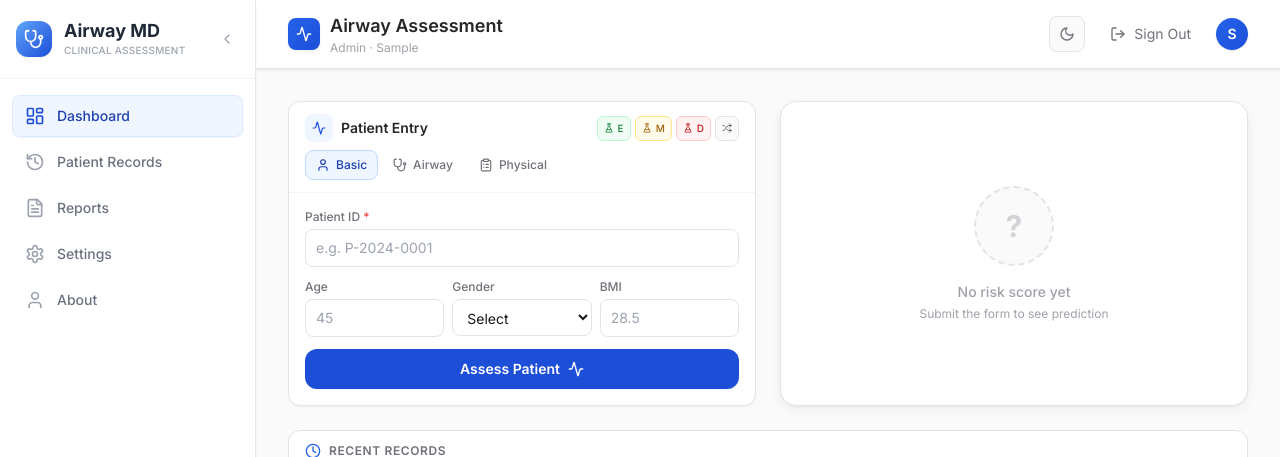
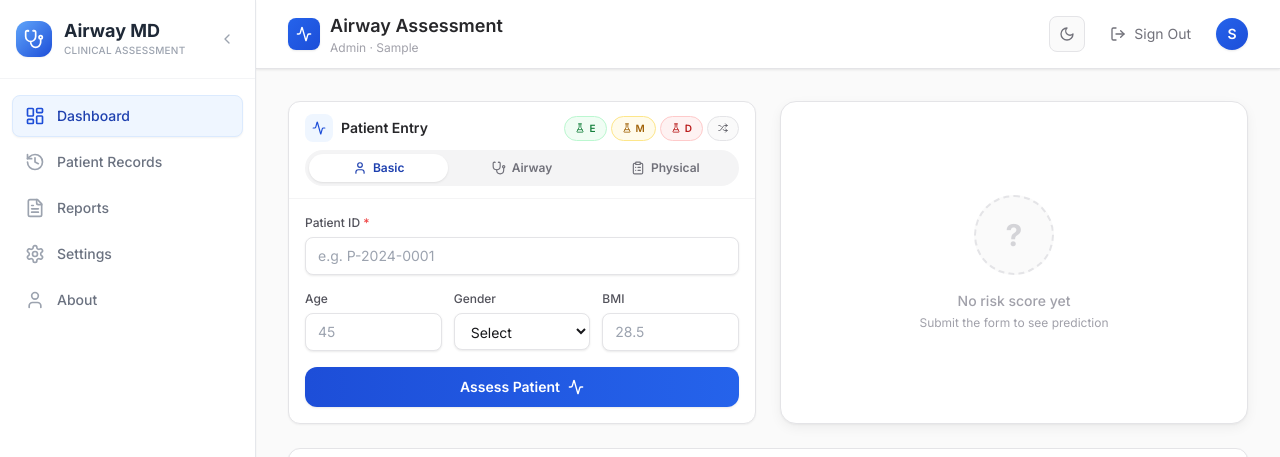
Before and after one commit to spro047/Intubation_Project, a Next.js app: page /dashboard in a window 1280 px wide. Shown: the top 457 px of the page. Built offline with nearby package versions, Linux system fonts and the light colour scheme; no server answers; sample sign-in values are in the browser's storage; a web font is replaced by a local one.

Commit message:
feat: preserve patient entry experience
Ultraworked with [Sisyphus](https://github.com/code-yeongyu/oh-my-openagent)

Co-authored-by: Sisyphus <clio-agent@sisyphuslabs.ai>

```diff
--- a/src/components/PatientForm.tsx
+++ b/src/components/PatientForm.tsx
@@ -92,13 +92,13 @@ export default function PatientForm({ onSubmit, loading, initialData, compact }:
 
   const inputClass = (field: string) =>
     clsx(
-      'w-full px-2.5 py-2 text-sm border rounded-lg transition-smooth focus:outline-none focus:ring-2 bg-white dark:bg-neutral-800',
+      'w-full px-3 py-2 text-sm border rounded-lg transition-smooth focus:outline-none focus:ring-2 bg-white dark:bg-neutral-800 shadow-soft',
       errors[field]
         ? 'border-danger-300 focus:ring-danger-200 dark:border-danger-600'
         : 'border-neutral-200 dark:border-neutral-600 focus:ring-brand-300 focus:border-brand-400 dark:focus:border-brand-400 hover:border-neutral-300 dark:hover:border-neutral-500'
     );
 
-  const labelClass = 'block text-xs font-medium text-neutral-500 dark:text-neutral-300 mb-1';
+  const labelClass = 'block text-xs font-medium text-neutral-600 dark:text-neutral-300 mb-1.5';
   const sectionTab = (id: string, label: string, icon: React.ElementType) => {
     const Icon = icon;
     return (
@@ -106,10 +106,10 @@ export default function PatientForm({ onSubmit, loading, initialData, compact }:
         type="button"
         onClick={() => setActiveSection(id)}
         className={clsx(
-          'flex items-center gap-1.5 px-2.5 py-1.5 text-xs font-medium rounded-lg transition-smooth border',
+          'flex flex-1 items-center justify-center gap-1.5 px-4 py-1.5 text-xs font-semibold rounded-full transition-smooth',
           activeSection === id
-            ? 'bg-brand-50 dark:bg-brand-950/40 text-brand-700 dark:text-brand-400 border-brand-200 dark:border-brand-800'
-            : 'text-neutral-500 dark:text-neutral-300 border-transparent hover:bg-neutral-50 dark:hover:bg-neutral-800'
+            ? 'bg-white dark:bg-neutral-900 text-brand-700 dark:text-brand-300 shadow-soft'
+            : 'text-neutral-500 dark:text-neutral-300 hover:text-neutral-700 dark:hover:text-neutral-100'
         )}
       >
         <Icon className="h-3.5 w-3.5" />
@@ -173,24 +173,28 @@ export default function PatientForm({ onSubmit, loading, initialData, compact }:
             </div>
             <div className="flex gap-1">
               <button type="button" onClick={() => { handleChange('patient_id', 'TEST-EASY-001'); handleChange('age', '54'); handleChange('gender', 'Female'); handleChange('bmi', '23.7'); handleChange('mallampati_score', '1'); handleChange('tmd', '7.6'); handleChange('neck_circumference', '36.4'); handleChange('mouth_opening', '43.7'); handleChange('smd', '16.1'); handleChange('neck_movement', '96.4'); setErrors({}); setActiveSection('demographics'); }}
-                className="flex items-center gap-1 px-1.5 py-1 text-[10px] font-medium rounded-md border border-success-200 bg-success-50 text-success-700 hover:bg-success-100 transition-smooth">
+                title="Load easy test patient"
+                className="flex items-center gap-1 px-2.5 py-1 text-[10px] font-semibold rounded-full border border-success-200 bg-success-50 text-success-700 hover:bg-success-100 transition-smooth">
                 <FlaskConical className="h-2.5 w-2.5" /> E
               </button>
               <button type="button" onClick={() => { handleChange('patient_id', 'TEST-MOD-001'); handleChange('age', '54'); handleChange('gender', 'Female'); handleChange('bmi', '32.9'); handleChange('mallampati_score', '4'); handleChange('tmd', '6.1'); handleChange('neck_circumference', '39.2'); handleChange('mouth_opening', '50.9'); handleChange('smd', '15.7'); handleChange('neck_movement', '93.2'); setErrors({}); setActiveSection('demographics'); }}
-                className="flex items-center gap-1 px-1.5 py-1 text-[10px] font-medium rounded-md border border-warning-200 bg-warning-50 text-warning-700 hover:bg-warning-100 transition-smooth">
+                title="Load moderate test patient"
+                className="flex items-center gap-1 px-2.5 py-1 text-[10px] font-semibold rounded-full border border-warning-200 bg-warning-50 text-warning-700 hover:bg-warning-100 transition-smooth">
                 <FlaskConical className="h-2.5 w-2.5" /> M
               </button>
               <button type="button" onClick={() => { handleChange('patient_id', 'TEST-DIFF-001'); handleChange('age', '58'); handleChange('gender', 'Female'); handleChange('bmi', '50.0'); handleChange('mallampati_score', '4'); handleChange('tmd', '5.7'); handleChange('neck_circumference', '46.8'); handleChange('mouth_opening', '40.0'); handleChange('smd', '18.4'); handleChange('neck_movement', '81.2'); setErrors({}); setActiveSection('demographics'); }}
-                className="flex items-center gap-1 px-1.5 py-1 text-[10px] font-medium rounded-md border border-danger-200 bg-danger-50 text-danger-700 hover:bg-danger-100 transition-smooth">
+                title="Load difficult test patient"
+                className="flex items-center gap-1 px-2.5 py-1 text-[10px] font-semibold rounded-full border border-danger-200 bg-danger-50 text-danger-700 hover:bg-danger-100 transition-smooth">
                 <FlaskConical className="h-2.5 w-2.5" /> D
               </button>
               <button type="button" onClick={() => { setFormData(generateRandomData()); setErrors({}); setActiveSection('demographics'); }}
-                className="flex items-center gap-1 px-1.5 py-1 text-[10px] font-medium rounded-md border border-neutral-200 bg-neutral-50 text-neutral-600 hover:bg-neutral-100 transition-smooth">
+                title="Load random test patient"
+                className="flex items-center gap-1 px-2.5 py-1 text-[10px] font-semibold rounded-full border border-neutral-200 bg-neutral-50 text-neutral-600 hover:bg-neutral-100 transition-smooth">
                 <Shuffle className="h-2.5 w-2.5" />
               </button>
             </div>
           </div>
-          <div className="flex gap-1">
+          <div className="flex gap-1 p-1 bg-neutral-100 dark:bg-neutral-800 rounded-full">
             {sectionTab('demographics', 'Basic', User)}
             {sectionTab('airway', 'Airway', Stethoscope)}
             {sectionTab('physical', 'Physical', ClipboardList)}
@@ -200,7 +204,7 @@ export default function PatientForm({ onSubmit, loading, initialData, compact }:
 
       <form onSubmit={handleSubmit} className={pad}>
         {compact ? (
-          <div className="space-y-3">
+          <div className="space-y-4">
             <div>
               <label htmlFor="patient_id" className={labelClass}>Patient ID <span className="text-danger-500">*</span></label>
               <input id="patient_id" type="text" placeholder="e.g. P-2024-0001"
@@ -208,7 +212,7 @@ export default function PatientForm({ onSubmit, loading, initialData, compact }:
                 className={inputClass('patient_id')} />
               {errors.patient_id && <p className="mt-0.5 text-[10px] text-danger-500">{errors.patient_id}</p>}
             </div>
-            <div className="grid grid-cols-3 gap-2">
+            <div className="grid grid-cols-3 gap-3">
               <div>
                 <label htmlFor="age" className={labelClass}>Age</label>
                 <input id="age" type="number" min={0} max={120} placeholder="45"
@@ -233,7 +237,7 @@ export default function PatientForm({ onSubmit, loading, initialData, compact }:
                 {errors.bmi && <p className="mt-0.5 text-[10px] text-danger-500">{errors.bmi}</p>}
               </div>
             </div>
-            <div className="grid grid-cols-2 gap-2">
+            <div className="grid grid-cols-2 gap-3">
               <div>
                 <label htmlFor="mallampati" className={labelClass}>Mallampati</label>
                 <select id="mallampati" value={formData.mallampati_score || ''}
@@ -252,7 +256,7 @@ export default function PatientForm({ onSubmit, loading, initialData, compact }:
                 {errors.tmd && <p className="mt-0.5 text-[10px] text-danger-500">{errors.tmd}</p>}
               </div>
             </div>
-            <div className="grid grid-cols-2 gap-2">
+            <div className="grid grid-cols-2 gap-3">
               <div>
                 <label htmlFor="neck" className={labelClass}>Neck (cm)</label>
                 <input id="neck" type="number" min={20} max={60} step={0.1} placeholder="38.0"
@@ -268,7 +272,7 @@ export default function PatientForm({ onSubmit, loading, initialData, compact }:
                 {errors.mouth_opening && <p className="mt-0.5 text-[10px] text-danger-500">{errors.mouth_opening}</p>}
               </div>
             </div>
-            <div className="grid grid-cols-2 gap-2">
+            <div className="grid grid-cols-2 gap-3">
               <div>
                 <label htmlFor="smd" className={labelClass}>SMD (cm)</label>
                 <input id="smd" type="number" min={3} max={20} step={0.1} placeholder="14.0"
@@ -290,7 +294,7 @@ export default function PatientForm({ onSubmit, loading, initialData, compact }:
               {showAdvanced ? 'Less' : 'More'}
             </button>
             {showAdvanced && (
-              <div className="grid grid-cols-2 gap-2">
+              <div className="grid grid-cols-2 gap-3">
                 <div>
                   <label className={labelClass}>Beard</label>
                   <select value={formData.beard} onChange={(e) => handleChange('beard', e.target.value)} className={inputClass('beard')}>
@@ -327,7 +331,7 @@ export default function PatientForm({ onSubmit, loading, initialData, compact }:
         ) : (
           <>
             {activeSection === 'demographics' && (
-              <div className="space-y-3">
+              <div className="space-y-4">
                 <div>
                   <label htmlFor="patient_id" className={labelClass}>Patient ID <span className="text-danger-500">*</span></label>
                   <input id="patient_id" type="text" placeholder="e.g. P-2024-0001"
@@ -335,7 +339,7 @@ export default function PatientForm({ onSubmit, loading, initialData, compact }:
                     className={inputClass('patient_id')} />
                   {errors.patient_id && <p className="mt-0.5 text-[10px] text-danger-500">{errors.patient_id}</p>}
                 </div>
-                <div className="grid grid-cols-3 gap-2">
+                <div className="grid grid-cols-3 gap-3">
                   <div>
                     <label htmlFor="age" className={labelClass}>Age</label>
                     <input id="age" type="number" min={0} max={120} placeholder="45"
@@ -363,7 +367,7 @@ export default function PatientForm({ onSubmit, loading, initialData, compact }:
               </div>
             )}
             {activeSection === 'airway' && (
-              <div className="space-y-3">
+              <div className="space-y-4">
                 <div>
                   <label htmlFor="mallampati" className={labelClass}>Mallampati Score</label>
                   <select id="mallampati" value={formData.mallampati_score || ''}
@@ -374,7 +378,7 @@ export default function PatientForm({ onSubmit, loading, initialData, compact }:
                   </select>
                   {errors.mallampati_score && <p className="mt-0.5 text-[10px] text-danger-500">{errors.mallampati_score}</p>}
                 </div>
-                <div className="grid grid-cols-2 gap-2">
+                <div className="grid grid-cols-2 gap-3">
                   <div>
                     <label htmlFor="tmd" className={labelClass}>TMD (cm)</label>
                     <input id="tmd" type="number" min={3} max={12} step={0.1} placeholder="6.5"
@@ -393,8 +397,8 @@ export default function PatientForm({ onSubmit, loading, initialData, compact }:
               </div>
             )}
             {activeSection === 'physical' && (
-              <div className="space-y-3">
-                <div className="grid grid-cols-2 gap-2">
+              <div className="space-y-4">
+                <div className="grid grid-cols-2 gap-3">
                   <div>
                     <label htmlFor="neck" className={labelClass}>Neck Circ (cm)</label>
                     <input id="neck" type="number" min={20} max={60} step={0.1} placeholder="38.0"
@@ -424,7 +428,7 @@ export default function PatientForm({ onSubmit, loading, initialData, compact }:
                     {showAdvanced ? 'Less' : 'More'} findings
                   </button>
                   {showAdvanced && (
-                    <div className="grid grid-cols-2 gap-2 mt-3">
+                    <div className="grid grid-cols-2 gap-3 mt-3">
                       {yesNoSelect('beard', 'Beard')}
                       <div>
                         <label className={labelClass}>Chest</label>
@@ -459,7 +463,7 @@ export default function PatientForm({ onSubmit, loading, initialData, compact }:
         )}
 
         {Object.keys(errors).length > 0 && (
-          <div className="mt-3 p-2 bg-danger-50 dark:bg-danger-900/20 border border-danger-200 dark:border-danger-800 rounded-lg">
+          <div className="mt-4 p-2 bg-danger-50 dark:bg-danger-900/20 border border-danger-200 dark:border-danger-800 rounded-lg">
             <p className="text-[10px] text-danger-600 dark:text-danger-400 flex items-center gap-1">
               <AlertCircle className="h-3 w-3" />
               Fix errors above before submitting
@@ -467,15 +471,15 @@ export default function PatientForm({ onSubmit, loading, initialData, compact }:
           </div>
         )}
 
-        <div className="mt-3">
+        <div className="mt-4">
           <button
             type="submit"
             disabled={loading}
             className={clsx(
-              'w-full flex items-center justify-center gap-2 px-4 py-2.5 rounded-xl text-sm font-semibold text-white transition-smooth shadow-sm',
+              'w-full flex items-center justify-center gap-2 px-4 py-2.5 rounded-xl text-sm font-semibold text-white transition-smooth shadow-soft',
               loading
                 ? 'bg-brand-300 cursor-not-allowed'
-                : 'bg-brand-600 hover:bg-brand-700 hover:shadow-md active:scale-[0.98]'
+                : 'bg-gradient-to-r from-brand-600 to-brand-500 hover:from-brand-700 hover:to-brand-600 hover:shadow-card active:scale-[0.98]'
             )}
           >
             {loading && (
```
